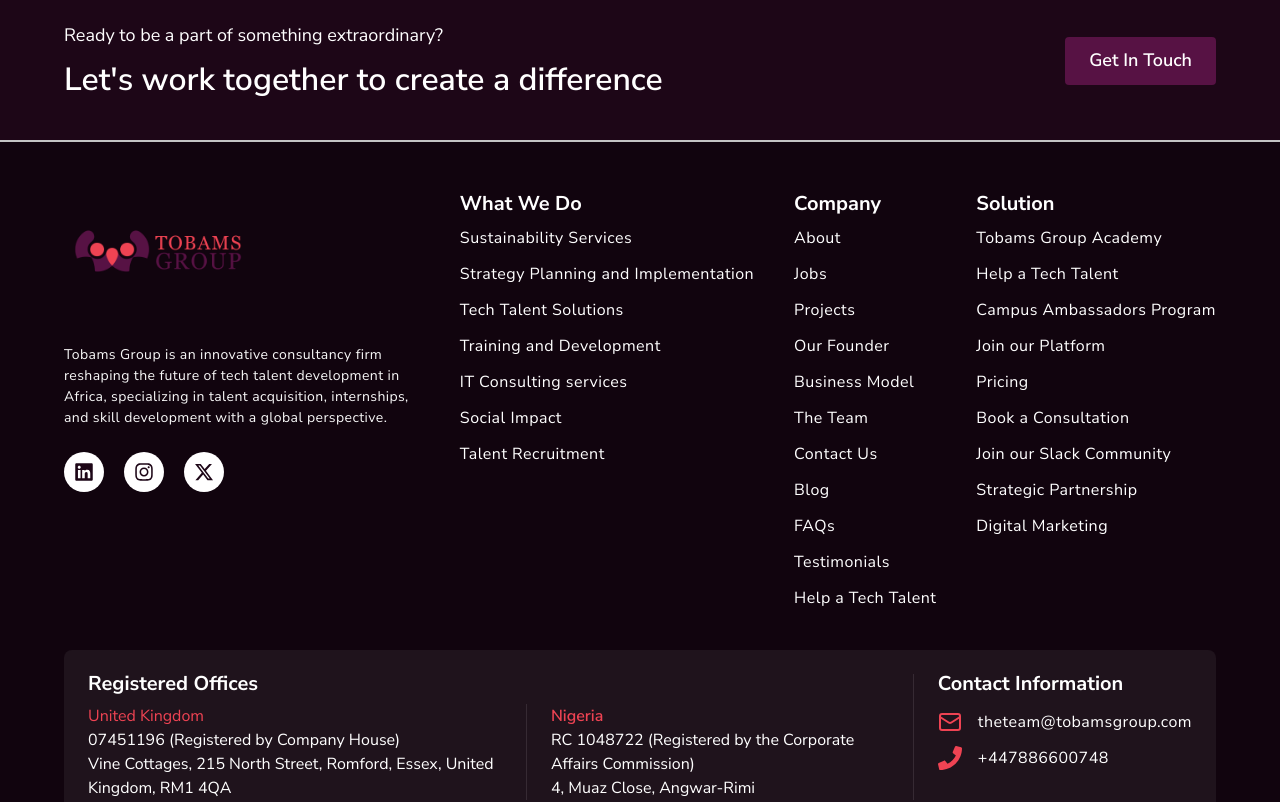
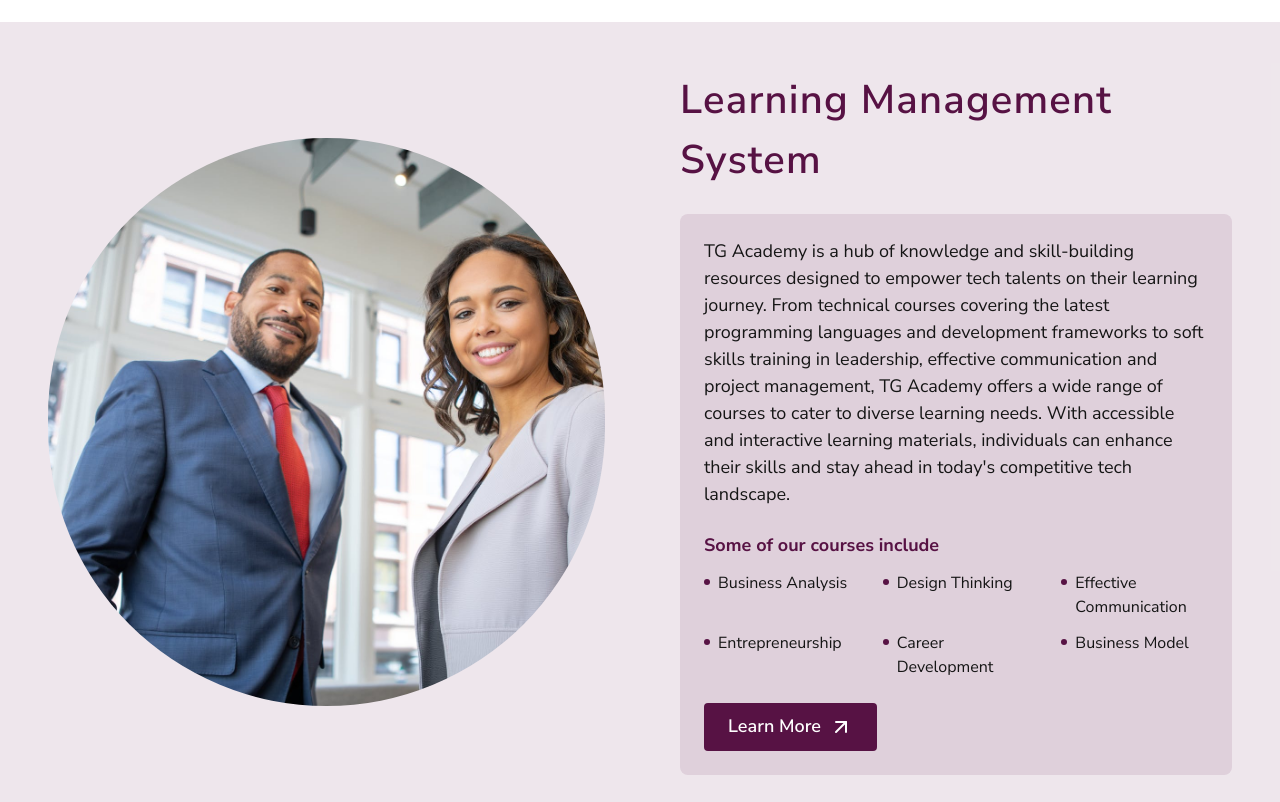
Before and after one commit to AghoghoOgbotor18/frontend-intern-asssesment, a Next.js app: page / in a window 1280 px wide. Shown: the part 700-1502 px from the top of the page. Built offline with nearby package versions, Linux system fonts and the light colour scheme.

Commit message:
feat: add learnimg management section

```diff
--- /dev/null
+++ b/src/app/components/LearningManagementSystem.jsx
@@ -0,0 +1,71 @@
+import Image from "next/image";
+import { ArrowUpRight } from "lucide-react";
+
+const courses = [
+    "Business Analysis",
+    "Design Thinking",
+    "Effective Communication",
+    "Entrepreneurship",
+    "Career Development",
+    "Business Model",
+];
+
+export default function LearningManagementSystem() {
+    return (
+        <section className="py-10">
+            <div className="bg-primary/10 p-6 lg:mx-0 lg:p-12">
+                <div className="flex flex-col gap-6 lg:grid lg:grid-cols-2 lg:items-center lg:gap-x-20">
+                    <h2 className="text-xl font-semibold leading-[1.5] tracking-[0.03em] text-primary lg:col-start-2 lg:row-start-1 lg:text-[40px]">
+                        Learning Management System
+                    </h2>
+
+                    <div className="relative mx-auto aspect-square w-full max-w-[327px] shrink-0 overflow-hidden rounded-full lg:col-start-1 lg:row-start-1 lg:row-span-2 lg:aspect-auto lg:h-[568px] lg:w-[556.88px] lg:max-w-none lg:rounded-[357px]">
+                        <Image
+                        src="/images/learning.jpg"
+                        alt="An instructor and learner reviewing course material"
+                        fill
+                        className="object-cover"
+                        />
+                    </div>
+
+                    <div className="flex flex-col gap-6 rounded-lg bg-primary/10 p-6 lg:col-start-2 lg:row-start-2">
+                        <p className="text-sm leading-[1.5] text-foreground lg:text-lg">
+                            TG Academy is a hub of knowledge and skill-building resources
+                            designed to empower tech talents on their learning journey.
+                            From technical courses covering the latest programming
+                            languages and development frameworks to soft skills training
+                            in leadership, effective communication and project
+                            management, TG Academy offers a wide range of courses to
+                            cater to diverse learning needs. With accessible and
+                            interactive learning materials, individuals can enhance their
+                            skills and stay ahead in today's competitive tech
+                            landscape.
+                        </p>
+
+                        <div className="flex flex-col gap-3">
+                            <h3 className="text-base font-bold leading-[1.5] text-primary lg:text-lg">
+                                Some of our courses include
+                            </h3>
+                            <ul className="grid grid-cols-1 lg:grid-cols-3 gap-x-8 gap-y-3">
+                                {courses.map((course) => (
+                                <li
+                                    key={course}
+                                    className="flex items-start gap-2 text-sm leading-[1.5] text-foreground lg:text-base"
+                                >
+                                    <span className="mt-2 h-1.5 w-1.5 shrink-0 rounded-full bg-primary" />
+                                    {course}
+                                </li>
+                                ))}
+                            </ul>
+                        </div>
+
+                        <button className="inline-flex h-12 w-fit items-center gap-2 rounded bg-primary px-6 py-[10.5px] text-sm font-semibold leading-[1.5] text-white lg:text-lg">
+                            Learn More
+                            <ArrowUpRight className="h-6 w-6 shrink-0" />
+                        </button>
+                    </div>
+                </div>
+            </div>
+        </section>
+    );
+}
--- a/src/app/page.js
+++ b/src/app/page.js
@@ -1,9 +1,11 @@
 import Hero from "./components/Hero";
+import LearningManagementSystem from "./components/LearningManagementSystem";
 
 export default function Home (){
   return (
     <>
       <Hero />
+      <LearningManagementSystem />
     </>
   )
 }
```
